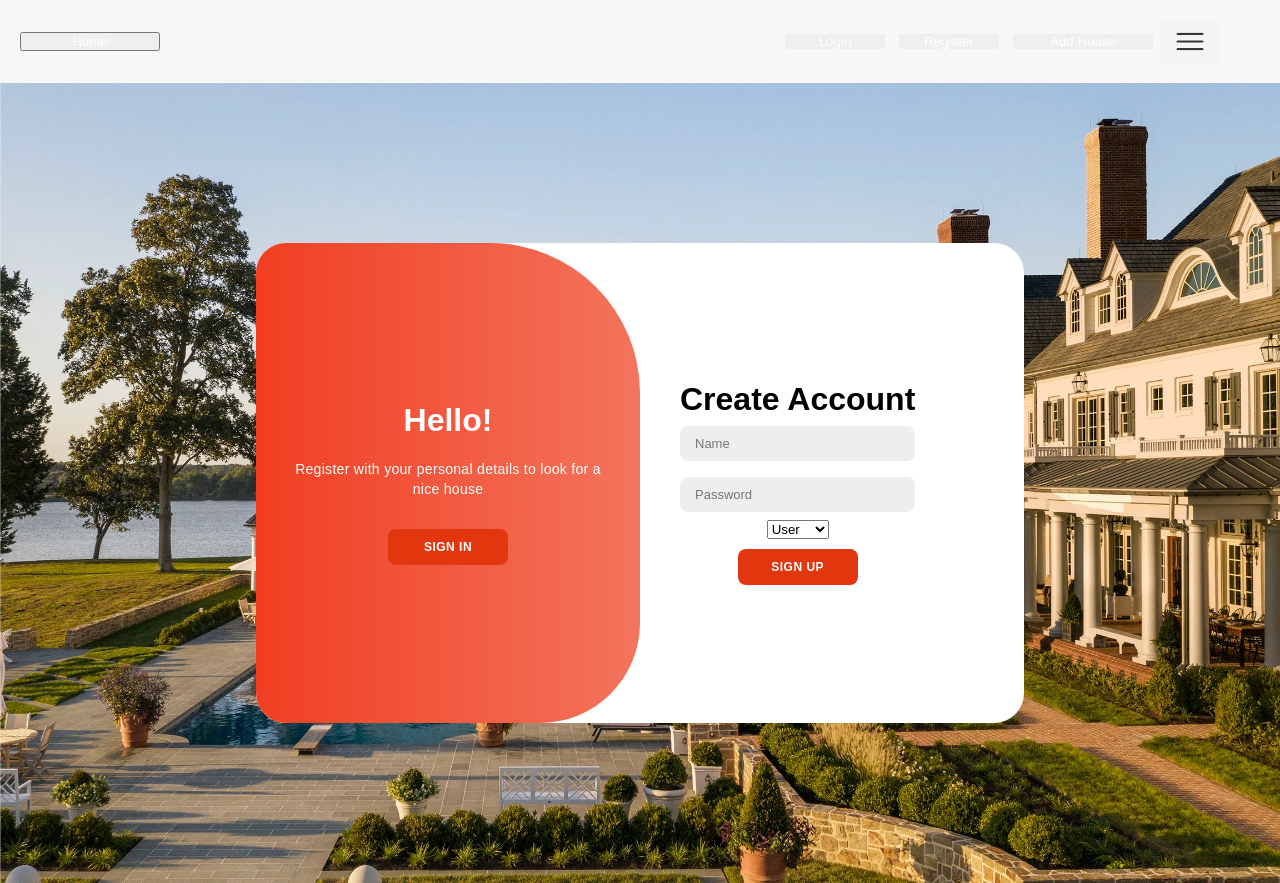
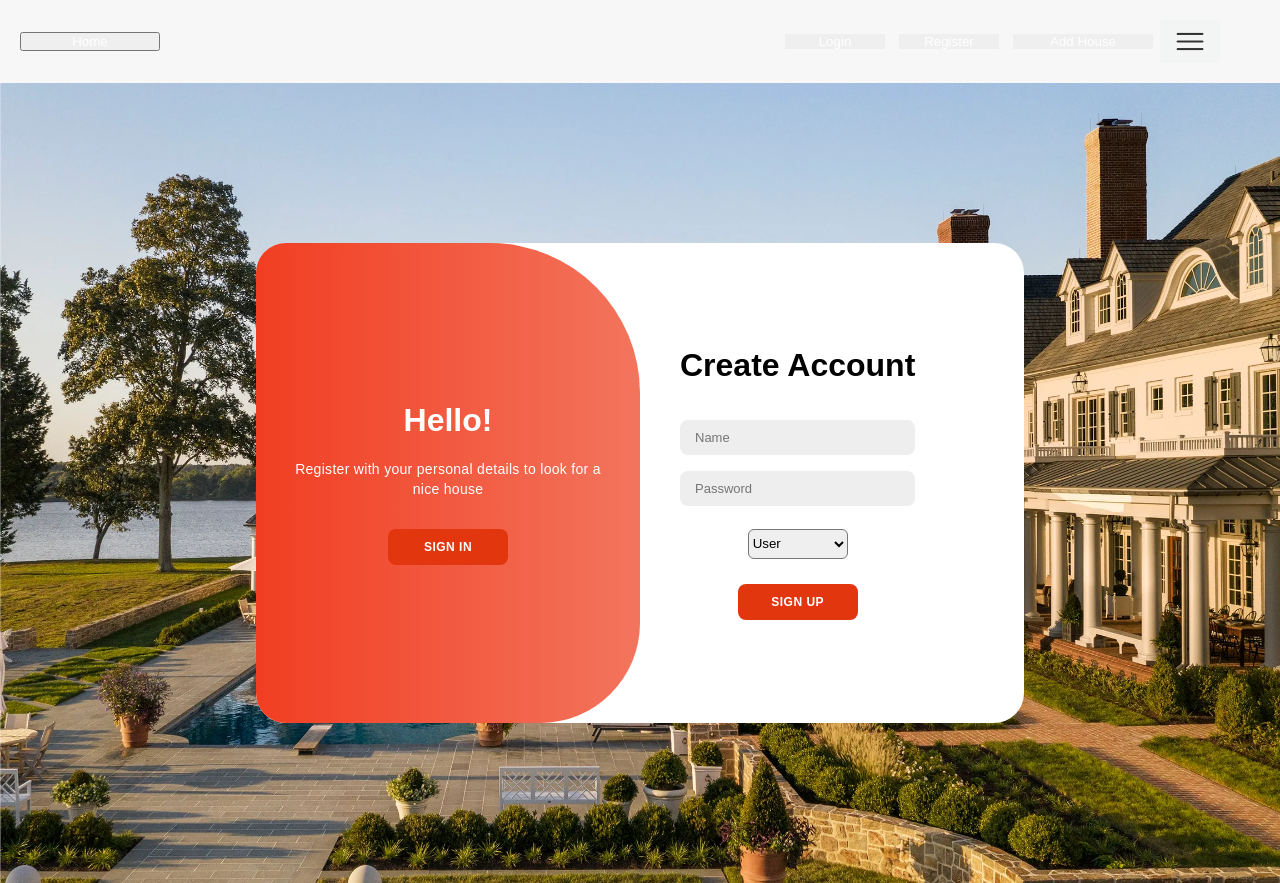
Before and after one commit to JasonYangggggggg/FK-X-Green-SOEN341-ProjectF2023, a Next.js app in the folder soen341-project-frontend/: page /register in a window 1280 px wide. Built offline with nearby package versions, Linux system fonts and the light colour scheme.

Commit message:
fixed broker search

```diff
--- a/soen341-project-frontend/app/(routes)/(auth)/login/login.css
+++ b/soen341-project-frontend/app/(routes)/(auth)/login/login.css
@@ -141,3 +141,9 @@
   .left-right{
     right:0;
   }
+  .text{
+    margin-bottom: 28px;
+  }
+  #register{
+    margin-top: 15px;
+  }
--- a/soen341-project-frontend/app/(routes)/(auth)/login/page.tsx
+++ b/soen341-project-frontend/app/(routes)/(auth)/login/page.tsx
@@ -49,7 +49,9 @@ const Login = () => {
 
       <div className = "form-container sign-in">
         <form>
+          <div className='text'>
           <h1>Sign In</h1>
+          </div>
 
         <input type = "text" placeholder='Name' onChange={nameHandler}/>
         <input type = "password" placeholder='Password' onChange={passwordHandler}/>
--- a/soen341-project-frontend/app/(routes)/(auth)/register/page.tsx
+++ b/soen341-project-frontend/app/(routes)/(auth)/register/page.tsx
@@ -38,14 +38,17 @@ const Register = () => {
   return (
     <div>
     <div className = "SignUp-Page">
-    <div className = "container" id = "container">
+    <div className = "box" id = "box">
       <div className = "form-container sign-up">
         <form>
+          <div className='create'>
+
           <h1>Create Account</h1>
+          </div>
 
         <input type = "text" placeholder='Name' onChange={nameHandler} required/>
         <input type = "password" placeholder='Password' onChange={passwordHandler} required/>
-        <select onChange={roleHandler}>
+        <select className = "select"onChange={roleHandler}>
           <option value="User">User</option>
           <option value="Broker">Broker</option>
         </select>
@@ -60,7 +63,7 @@ const Register = () => {
           <div className = "right-panel right-left">
           <h1> Hello!</h1>
             <p>Register with your personal details to look for a nice house</p>
-            <button  id = "login"><Link href= 'dashboard'>Sign In</Link></button>
+            <button  id = "login"><Link href= '/login'>Sign In</Link></button>
           </div>
 
 
--- a/soen341-project-frontend/app/(routes)/(auth)/register/register.css
+++ b/soen341-project-frontend/app/(routes)/(auth)/register/register.css
@@ -19,7 +19,7 @@
 
   }
 
-  .container{
+  .box{
     background-color: #fff;
     border-radius: 30px;
     box-shadow: 0 5px 15 px rgba(0,0,0,0.35);
@@ -29,14 +29,14 @@
     max-width: 100%;
     min-height: 480px;
   }
-  .container p{
+  .box p{
     font-size:14px;
     line-height: 20px;
     letter-spacing: 0.3px;
     margin:20px 0;
   }
 
-  .container button{
+  .box button{
     background-color: #e2360f;
     color: white;
     font-size: 12px;
@@ -51,7 +51,7 @@
     width: 120px;
   }
 
-  .container form{
+  .box form{
     background-color: white;
     display: flex;
     align-items: center;
@@ -62,7 +62,7 @@
 
   }
 
-  .container input{
+  .box input{
     background-color: #eee;
     border: none;
     margin: 8px 0;
@@ -88,7 +88,6 @@
     width: 50%;
     height: 100%;
     overflow: hidden;
-    transition: all 0.6s ease-in-out;
     border-radius: 0 150px 100px 0;
     z-index:1000;
   }
@@ -100,8 +99,7 @@
     position: relative;
     height: 100%;
     width: 200%;
-    transform: translateX(0);
-    transition:all 0.6s ease-in-out;
+
 
   }
 
@@ -116,6 +114,15 @@
     padding: 0 30px;
     text-align: center;
     top:0;
-    transform: translateX(0);
-    transition: all 0.6s ease-in-out;
+
   }
+  .create{
+    margin-bottom: 28px;
+  }
+  .select{
+    margin-top: 15px;
+    margin-bottom: 15px;
+    width: 100px;
+    height: 30px;
+    border-radius: 6px;
+  }
```
Also changed, not shown: soen341-project-frontend/app/(routes)/(auth)/brokersList/page.tsx (+5 -7 lines).
